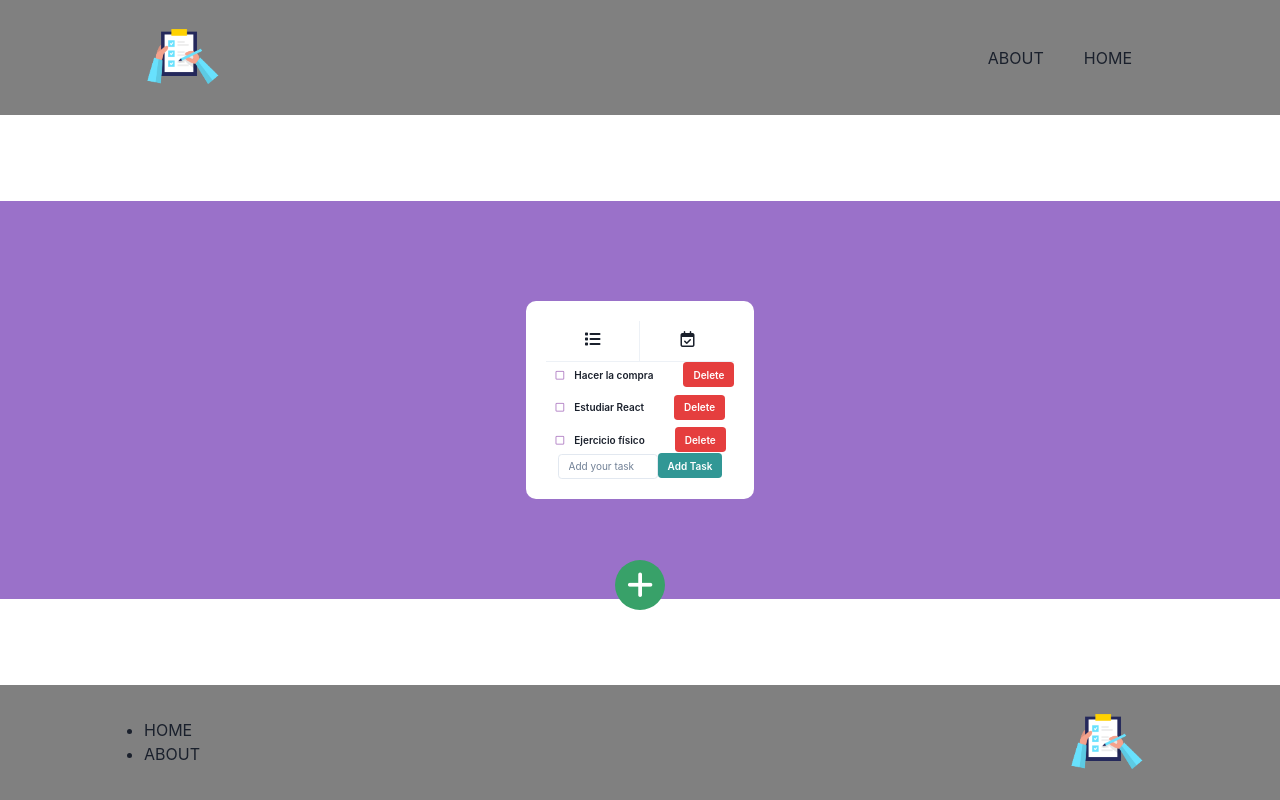
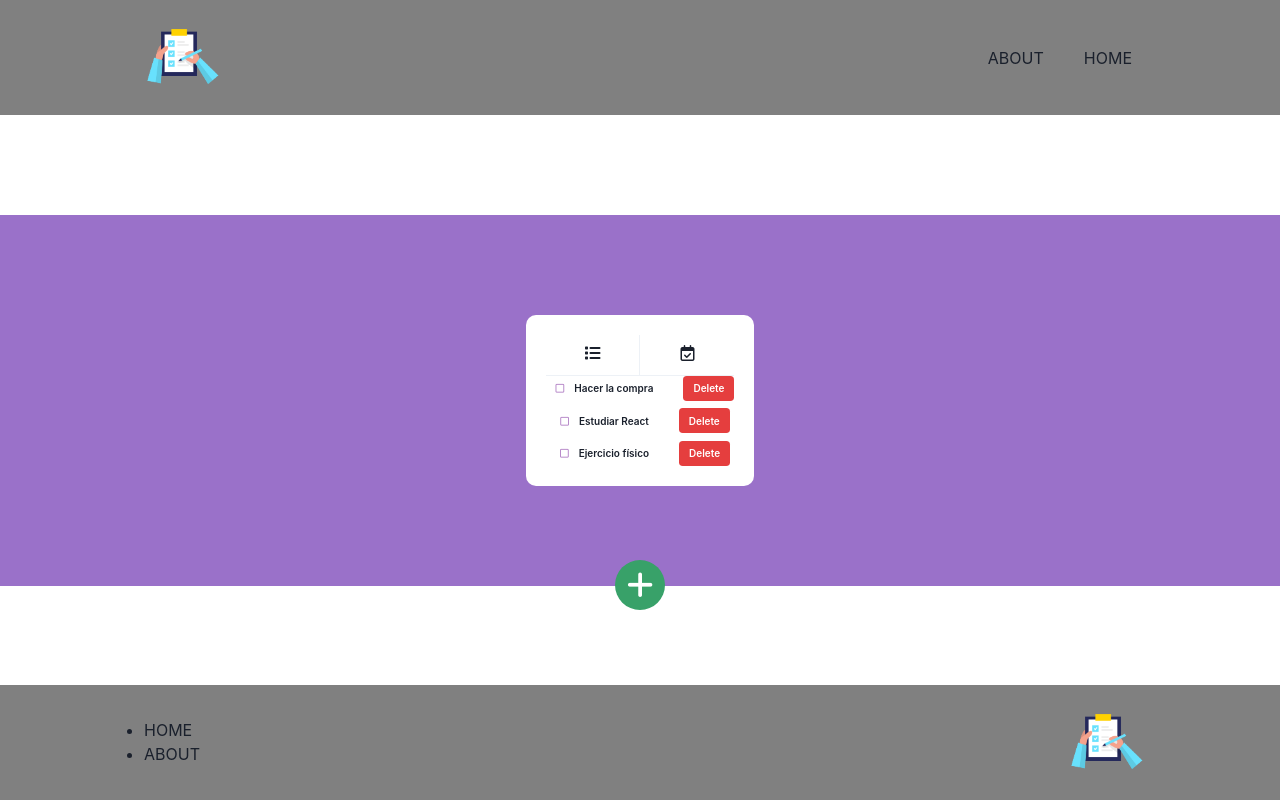
Before and after one commit to gg161087/ap_react012-ti, a React (Vite) app: page / in a window 1280 px wide. Built offline with nearby package versions, Linux system fonts and the light colour scheme.

Commit message:
ahora boton + esconde o muestra el input

```diff
--- a/src/components/TaskItem.jsx
+++ b/src/components/TaskItem.jsx
@@ -1,5 +1,5 @@
 import { useState } from 'react';
-import { Text, Box, Button } from '@chakra-ui/react'
+import { Text, Box, Button, Center } from '@chakra-ui/react'
 
 export const TaskItem = ({ task, onTaskComplete, onTaskDelete }) => {
 
@@ -15,6 +15,7 @@ export const TaskItem = ({ task, onTaskComplete, onTaskDelete }) => {
     };
 
     return (
+        <Center>
         <Box display='flex' flexDirection='row' gap='2rem'>
             <Button onClick={handleComplete} bg='none' gap='1rem'>
                 <Text color='#B484C7'>
@@ -26,6 +27,6 @@ export const TaskItem = ({ task, onTaskComplete, onTaskDelete }) => {
             </Button>
             <Button onClick={handleDelete} colorScheme='red'>Delete</Button>
         </Box>
-
+        </Center>
     );
 };
--- a/src/pages/Show.jsx
+++ b/src/pages/Show.jsx
@@ -7,6 +7,10 @@ import { TaskForm } from './../components/TaskForm.jsx'
 
 export const Show = () => {
     const [tasks, setTasks] = useState([]);
+    const [isFormVisible, setFormVisible] = useState(false);
+    const handleButtonClick = () => {
+        setFormVisible(!isFormVisible);
+    }
     useEffect(() => {
         const fetchData = async () => {
             try {
@@ -61,14 +65,16 @@ export const Show = () => {
                         onTaskDelete={handleTaskDelete}
                     />
                     </Center>
+                    {isFormVisible && (
+                        <Center>
                     <Box display='flex' justifyContent='center' alignItems='center' textAlign='center'>
-
-                         <TaskForm onTaskAdd={handleTaskAdd} />
-
+                        <TaskForm onTaskAdd={handleTaskAdd} />
                     </Box>
+                    </Center>
+                )}
 
                 </Box>
-                <Button colorScheme='green' borderRadius='3rem'width='50px' height='50px' p='20px' textAlign='center' fontSize='3rem' position='absolute' bottom='190px'>
+                <Button colorScheme='green' borderRadius='3rem'width='50px' height='50px' p='20px' textAlign='center' fontSize='3rem' position='absolute' bottom='190px' onClick={handleButtonClick}>
                             <i class="fa-solid fa-plus"></i>
                 </Button>
             </VStack>
```
